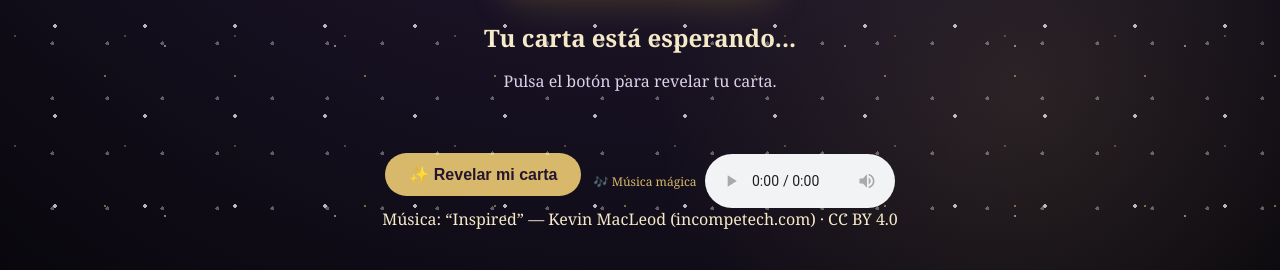
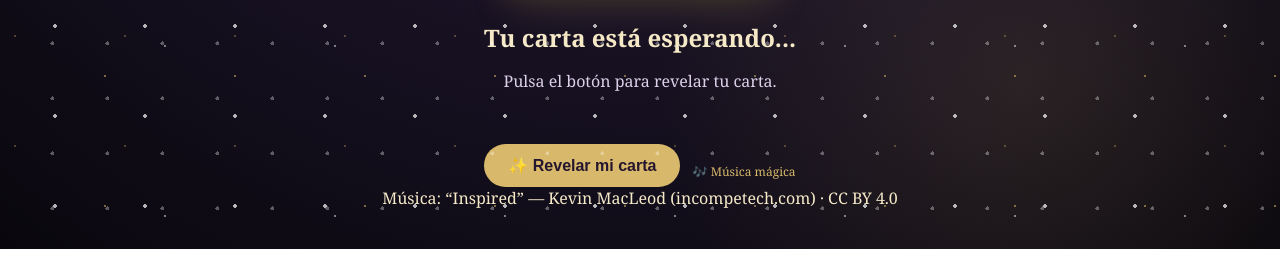
Before and after one commit to SilviaVCruz/Tarot-de-Polvos-M-gicos, a plain HTML site: page index.html in a window 1280 px wide. Shown: the part 579-849 px from the top of the page. After the commit the page ends 828 px from the top, so only its background shows below. Drawn offline with Linux system fonts and the light colour scheme.

Commit message:
Hide audio elements in musica class

```diff
--- a/estilo.css
+++ b/estilo.css
@@ -298,8 +298,7 @@ body::after {
 }
 
 .musica audio {
-    width: 190px;
-    max-width: 45vw;
+    display: none;
 }
 
 /* Música en celular */
```
